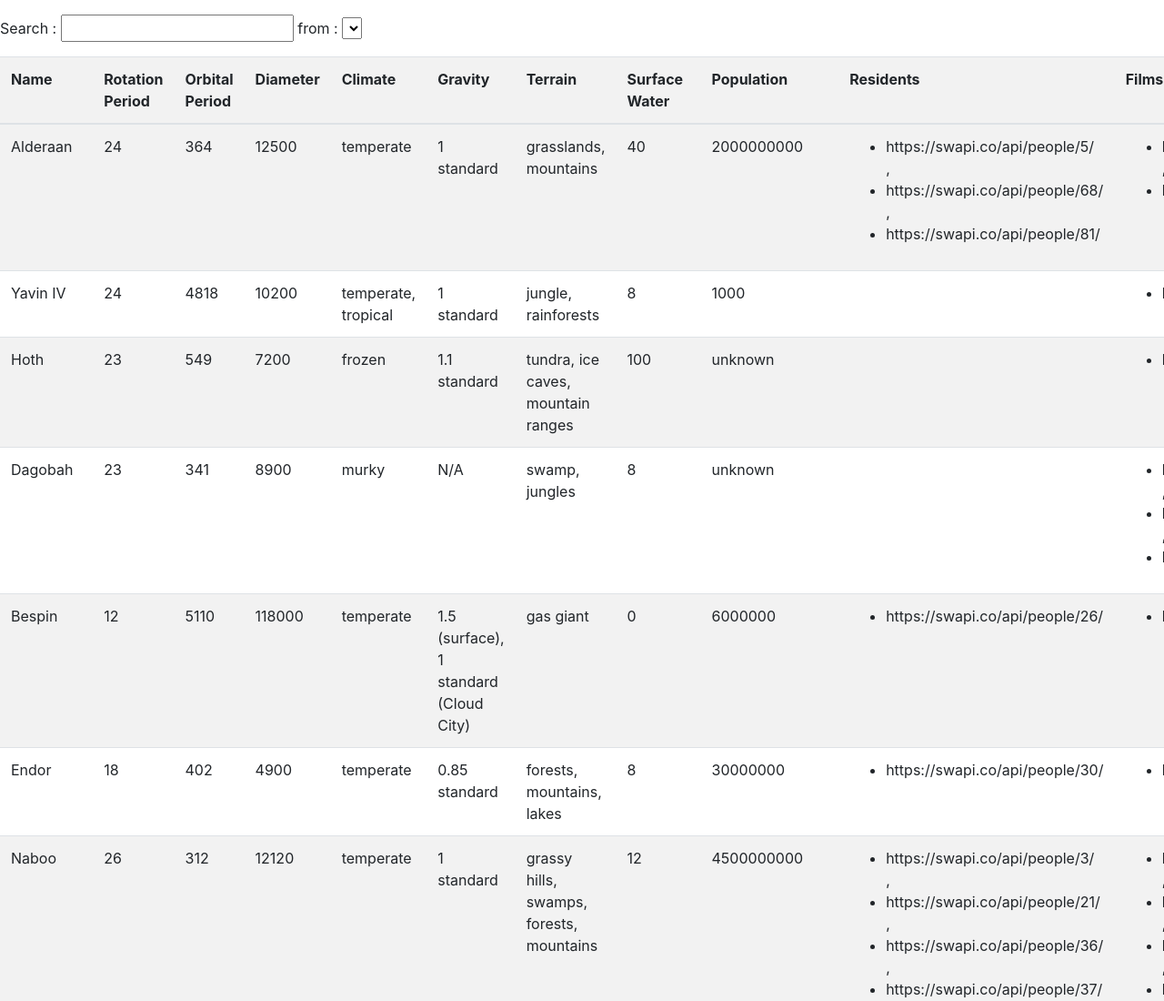
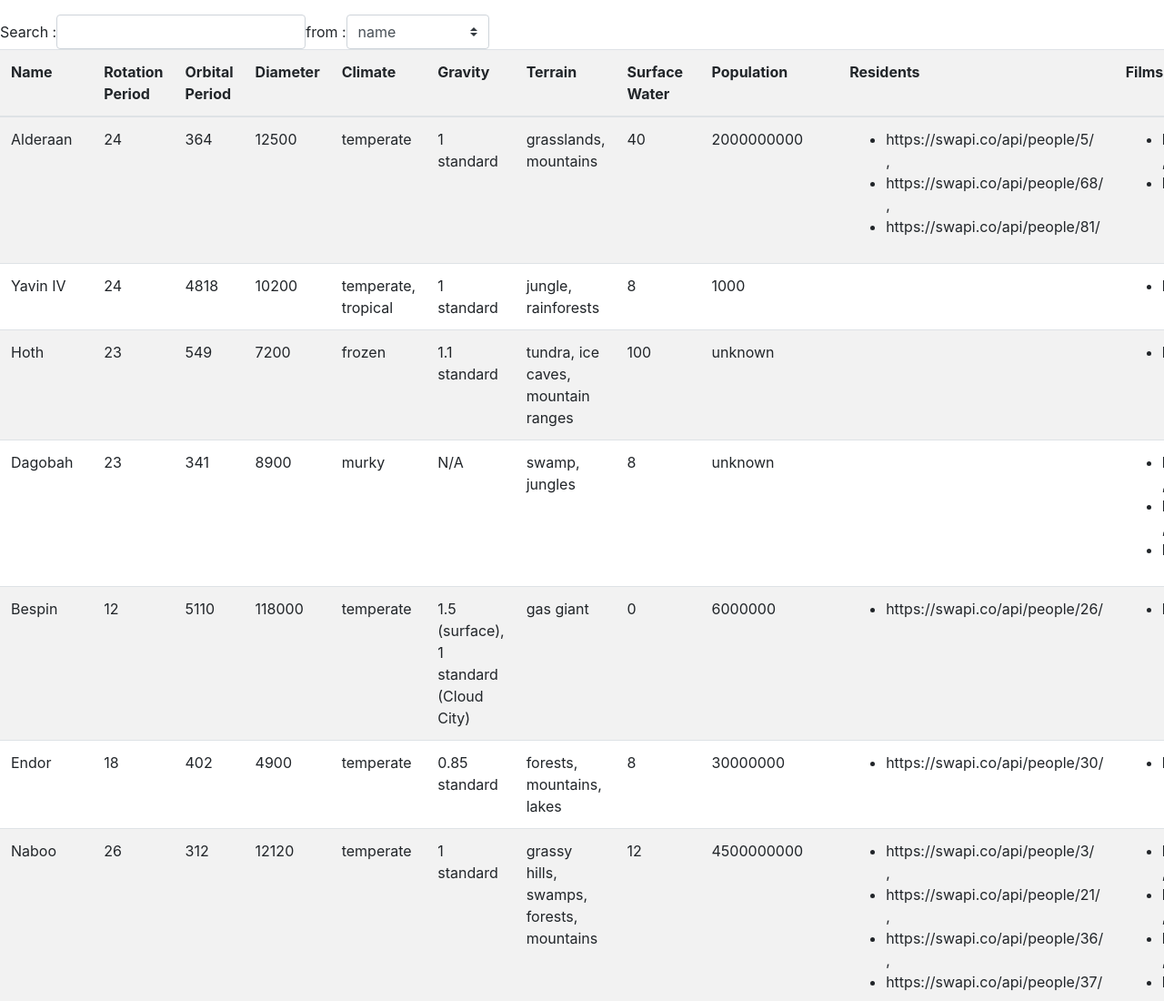
Before and after one commit to Qorthony/Web-Data-Planet, a plain HTML site: page index.html in a window 1280 px wide. Shown: the top 1100 px of the page at 91% size. Drawn offline with nearby package versions, Linux system fonts and the light colour scheme.

Commit message:
search option ditambahkan

```diff
--- a/index.html
+++ b/index.html
@@ -12,8 +12,11 @@
 
 <body>
     <div class="pt-3 pb-3">
-        <form>
-            <p>Search : <input type="text"/> from : <select name="" id="s-title"></select> </p>
+        <form class="form-inline">
+            <label for="cari">Search :</label>
+            <input class="form-control" name="cari" id="cari" type="text" onchange="handleCari(value)" />
+            <label for="s-option">from :</label>
+            <select class="custom-select" name="s-option" id="s-option"></select>
             <table id="d-tables" class="table table-striped w-100">
                 <tr>
                     <th>Name</th>
@@ -34,15 +37,27 @@
 
     <script src="planets.js"></script>
     <script>
-        console.log(planets[0].films[1]);
         let tbl = document.getElementById("d-tables");
+        let cari = document.getElementById("cari");
+        let select = document.getElementById("s-option");
+        let opsi = "";
         let data = "";
+        for (x in planets[0]) {
+            if (x == "created") {
+                break;
+            }
+            opsi += "<option value='" + x + "'>" + x + "</option>";
+        }
+        select.insertAdjacentHTML("beforeend", opsi);
+
         planets.map(planet => {
-
             data += "<tr><td>" + planet.name + "</td><td>" + planet.rotation_period + "</td><td>" + planet.orbital_period + "</td><td>" + planet.diameter + "</td><td>" + planet.climate + "</td><td>" + planet.gravity + "</td><td>" + planet.terrain + "</td><td>" + planet.surface_water + "</td><td>" + planet.population + "</td><td><ul>" + planet.residents.map(e => "<li>" + e + "</li>") + "</ul></td><td><ul>" + planet.films.map(e => "<li>" + e + "</li>") + "</ul></td></tr>"
         });
+        tbl.insertAdjacentHTML("beforeend", data);
 
-        tbl.insertAdjacentHTML("beforeend", data);
+        function handleCari(n) {
+            console.log(cari.value);
+        }
     </script>
 </body>
 
```
